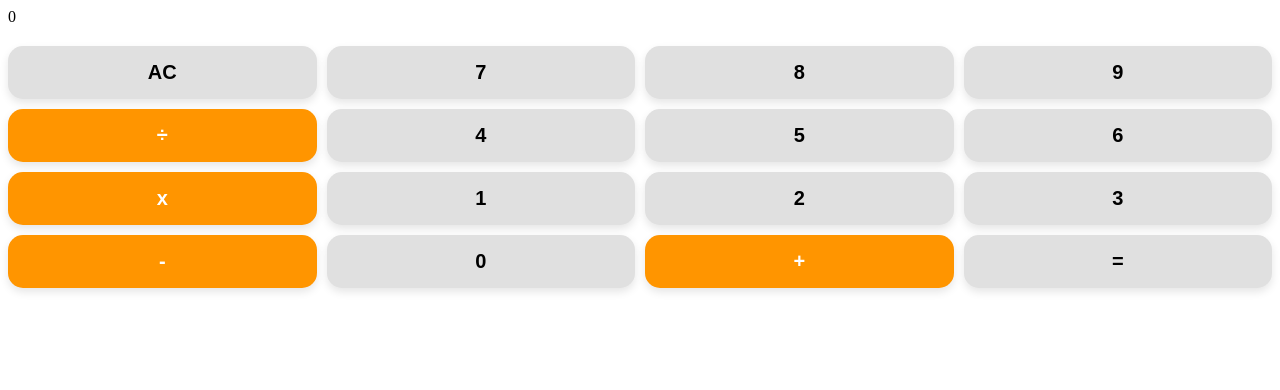
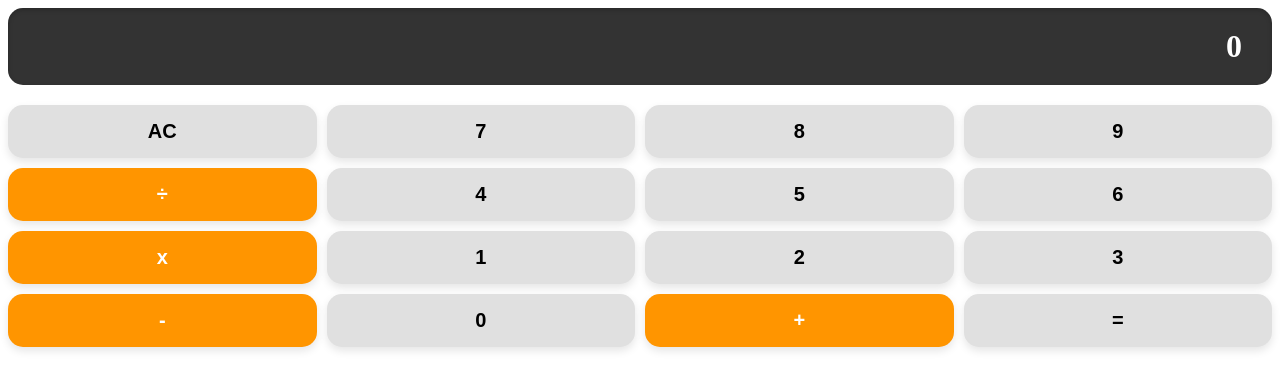
Before and after one commit to SandorGyorfi/Appleish-Calculator, a plain HTML site: page index.html in a window 1280 px wide. Drawn offline with Linux system fonts and the light colour scheme.

Commit message:
Add
Enhanced calculator display to resemble Apple's design.

```diff
--- a/css/styles.css
+++ b/css/styles.css
@@ -33,3 +33,15 @@ button[data-type="operation"] {
     background-color: #ff9500;
     color: white;
 }
+
+#display {
+    background-color: #333;
+    color: white;
+    font-size: 2em;
+    font-weight: bold;
+    text-align: right;
+    border-radius: 15px;
+    padding: 20px 30px;
+    margin-bottom: 20px;
+    box-shadow: inset 0 2px 5px rgba(0, 0, 0, 0.2);
+}
```
